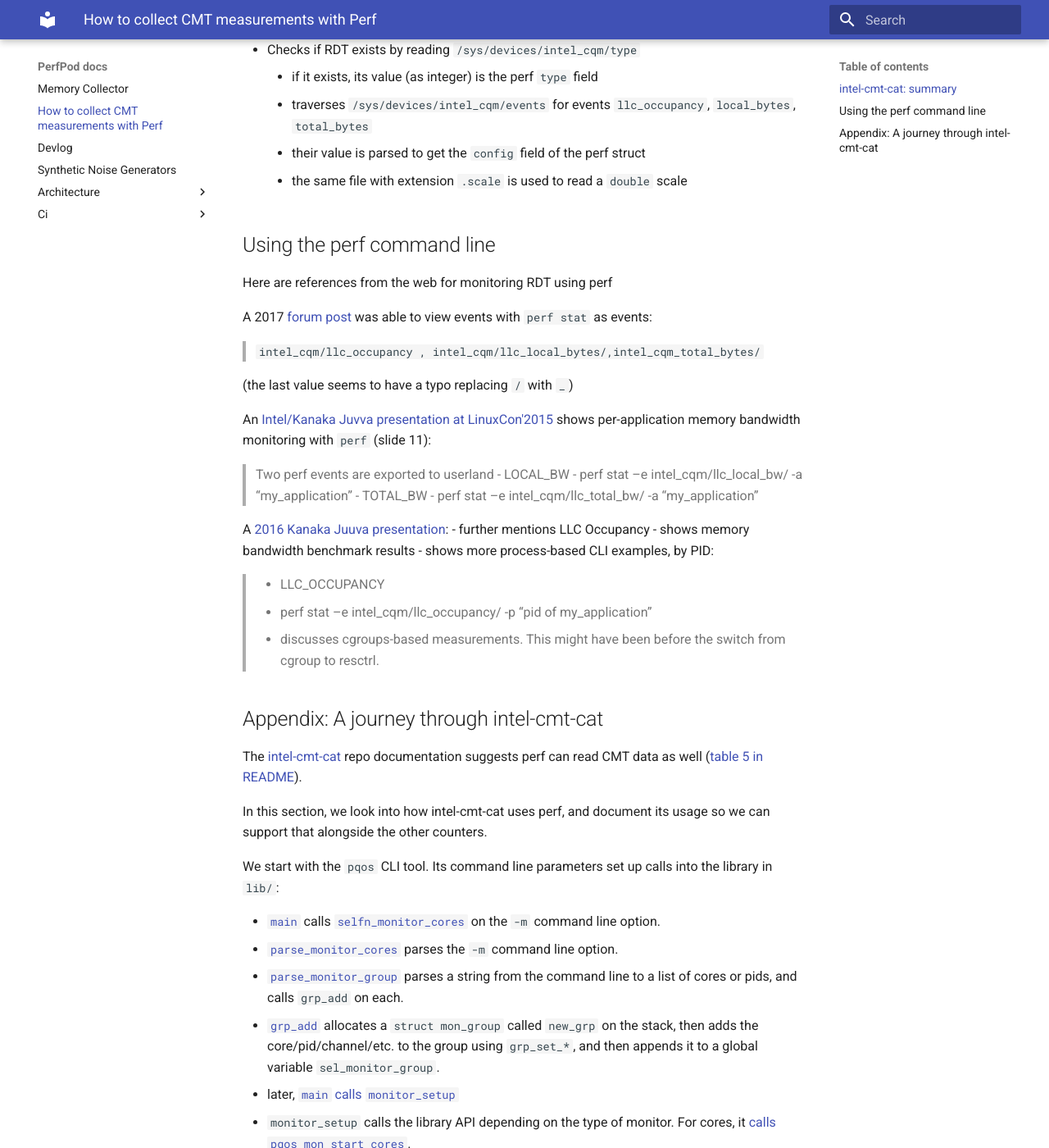
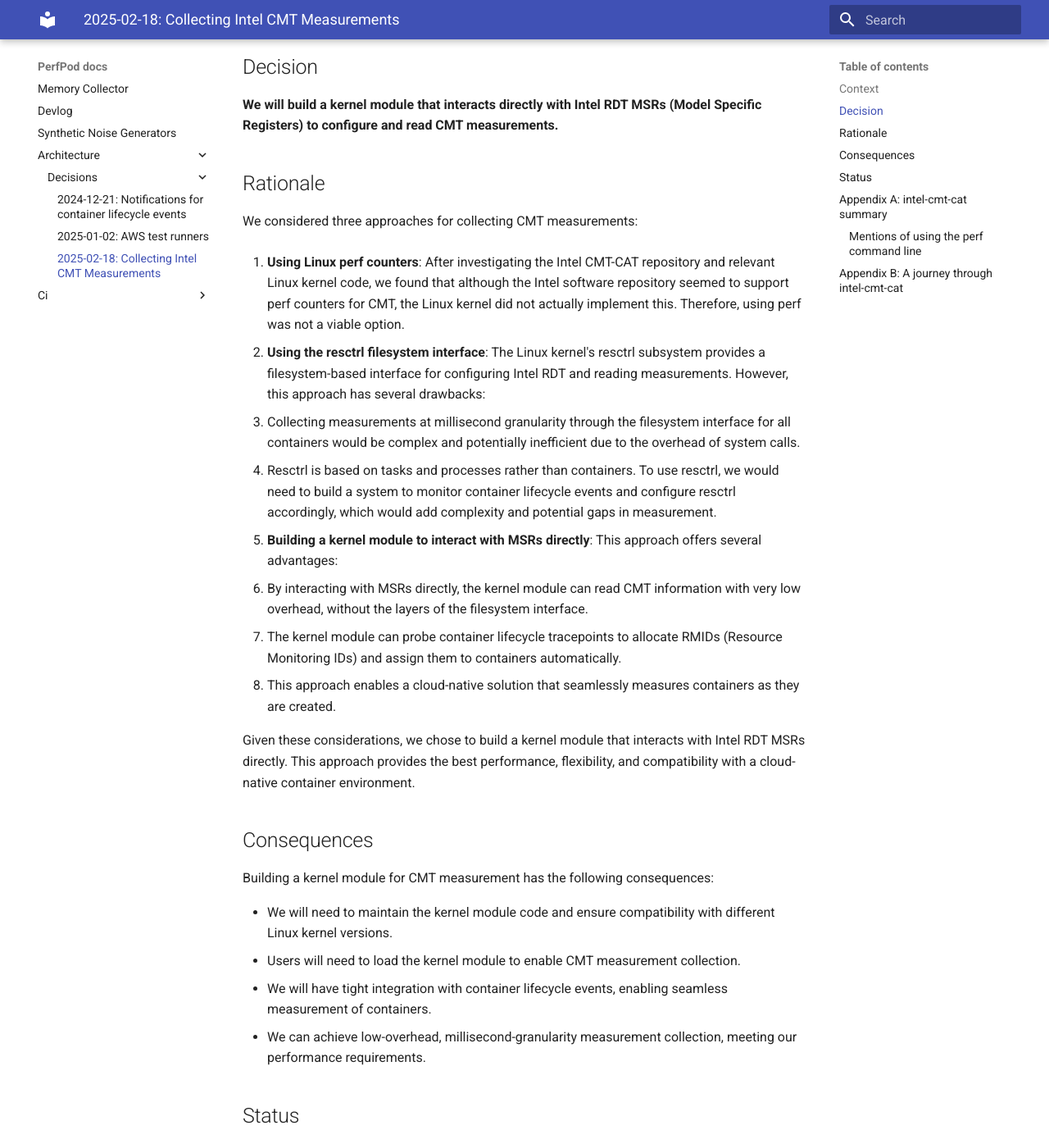
Before and after one commit to yonch/memory-collector, an MkDocs documentation site: the page built from docs/architecture/decisions/2025-02-18-getting-cmt-measurements.md, in a window 1280 px wide and 1400 px high, scrolled down 258 px. Shown: the whole window at 82% size. Built offline with MkDocs 1.6.1 and Material for MkDocs 9.7.7, drawn with Linux system fonts in a browser that asks for light colours; some of the changed text lies outside the part shown.

Commit message:
update decision record for getting cmt measurements

```diff
--- a/docs/cmt-perf.md
+++ b/docs/architecture/decisions/2025-02-18-getting-cmt-measurements.md
@@ -1,6 +1,44 @@
-# How to collect CMT measurements with Perf
+# 2025-02-18: Collecting Intel CMT Measurements
 
-## intel-cmt-cat: summary
+## Context
+
+We need to collect Intel CMT (Cache Monitoring Technology) measurements at millisecond granularity for containers in a cloud-native environment.
+
+## Decision
+
+**We will build a kernel module that interacts directly with Intel RDT MSRs (Model Specific Registers) to configure and read CMT measurements.**
+
+## Rationale
+
+We considered three approaches for collecting CMT measurements:
+
+1. **Using Linux perf counters**: After investigating the Intel CMT-CAT repository and relevant Linux kernel code, we found that although the Intel software repository seemed to support perf counters for CMT, the Linux kernel did not actually implement this. Therefore, using perf was not a viable option.
+
+2. **Using the resctrl filesystem interface**: The Linux kernel's resctrl subsystem provides a filesystem-based interface for configuring Intel RDT and reading measurements. However, this approach has several drawbacks:
+   - Collecting measurements at millisecond granularity through the filesystem interface for all containers would be complex and potentially inefficient due to the overhead of system calls.
+   - Resctrl is based on tasks and processes rather than containers. To use resctrl, we would need to build a system to monitor container lifecycle events and configure resctrl accordingly, which would add complexity and potential gaps in measurement.
+
+3. **Building a kernel module to interact with MSRs directly**: This approach offers several advantages:
+   - By interacting with MSRs directly, the kernel module can read CMT information with very low overhead, without the layers of the filesystem interface.
+   - The kernel module can probe container lifecycle tracepoints to allocate RMIDs (Resource Monitoring IDs) and assign them to containers automatically.
+   - This approach enables a cloud-native solution that seamlessly measures containers as they are created.
+
+Given these considerations, we chose to build a kernel module that interacts with Intel RDT MSRs directly. This approach provides the best performance, flexibility, and compatibility with a cloud-native container environment.
+
+## Consequences
+
+Building a kernel module for CMT measurement has the following consequences:
+
+- We will need to maintain the kernel module code and ensure compatibility with different Linux kernel versions.
+- Users will need to load the kernel module to enable CMT measurement collection.
+- We will have tight integration with container lifecycle events, enabling seamless measurement of containers.
+- We can achieve low-overhead, millisecond-granularity measurement collection, meeting our performance requirements.
+
+## Status
+Accepted
+
+
+## Appendix A: intel-cmt-cat summary
 
 The `perf_monitoring.c` file:
 
@@ -11,9 +49,9 @@ The `perf_monitoring.c` file:
     - their value is parsed to get the `config` field of the perf struct
     - the same file with extension `.scale` is used to read a `double` scale
 
-## Using the perf command line
+### Mentions of using the perf command line
 
-Here are references from the web for monitoring RDT using perf
+Here are references from the web for monitoring RDT using perf. However note that we found that the patches discussed in these references were not present in the Linux kernel whose code we checked (6.13.2) and appear to have not been merged into the kernel originally.
 
 A 2017 [forum post](https://community.intel.com/t5/Software-Tuning-Performance/How-to-use-perf-event-open-function-exposed-by-linux-kernel-to/td-p/1144059) was able to view events with `perf stat` as events:
 > `intel_cqm/llc_occupancy , intel_cqm/llc_local_bytes/,intel_cqm_total_bytes/`
@@ -36,7 +74,7 @@ A [2016 Kanaka Juuva presentation](http://events17.linuxfoundation.org/sites/eve
 >   - perf stat –e intel_cqm/llc_occupancy/ -p “pid of my_application”
 - discusses cgroups-based measurements. This might have been before the switch from cgroup to resctrl.
 
-## Appendix: A journey through intel-cmt-cat
+## Appendix B: A journey through intel-cmt-cat
 
 The [intel-cmt-cat](https://github.com/intel/intel-cmt-cat) repo documentation suggests perf can read CMT data as well ([table 5 in README](https://github.com/intel/intel-cmt-cat?tab=readme-ov-file#software-compatibility)).
 
```
